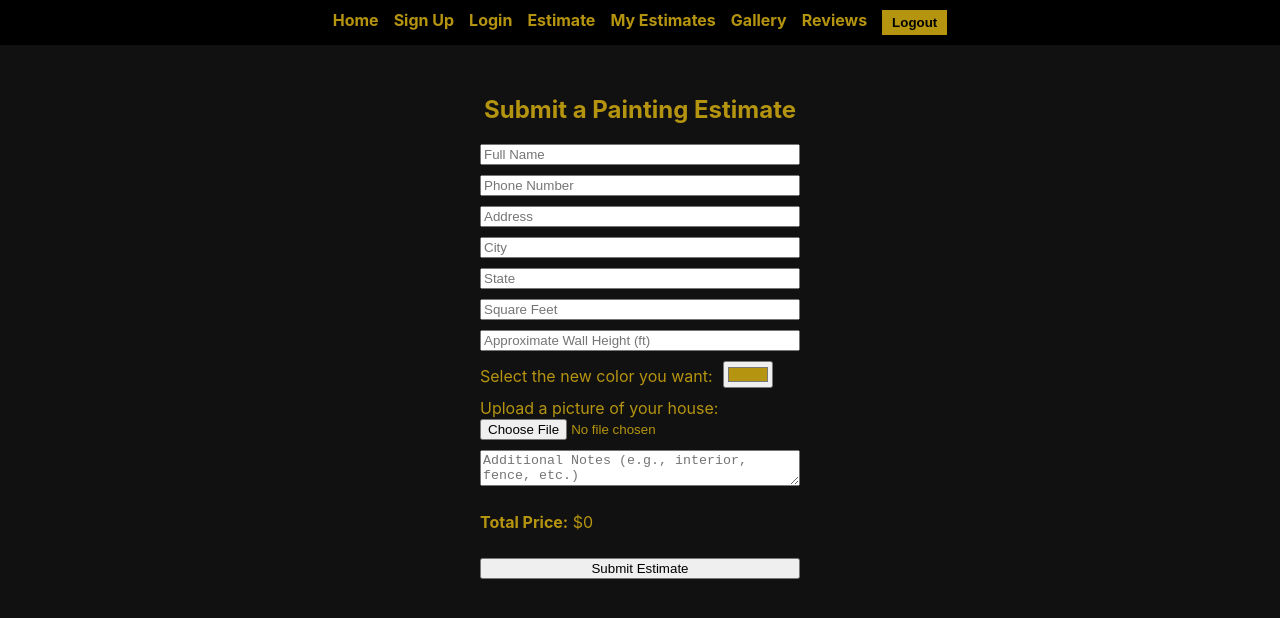
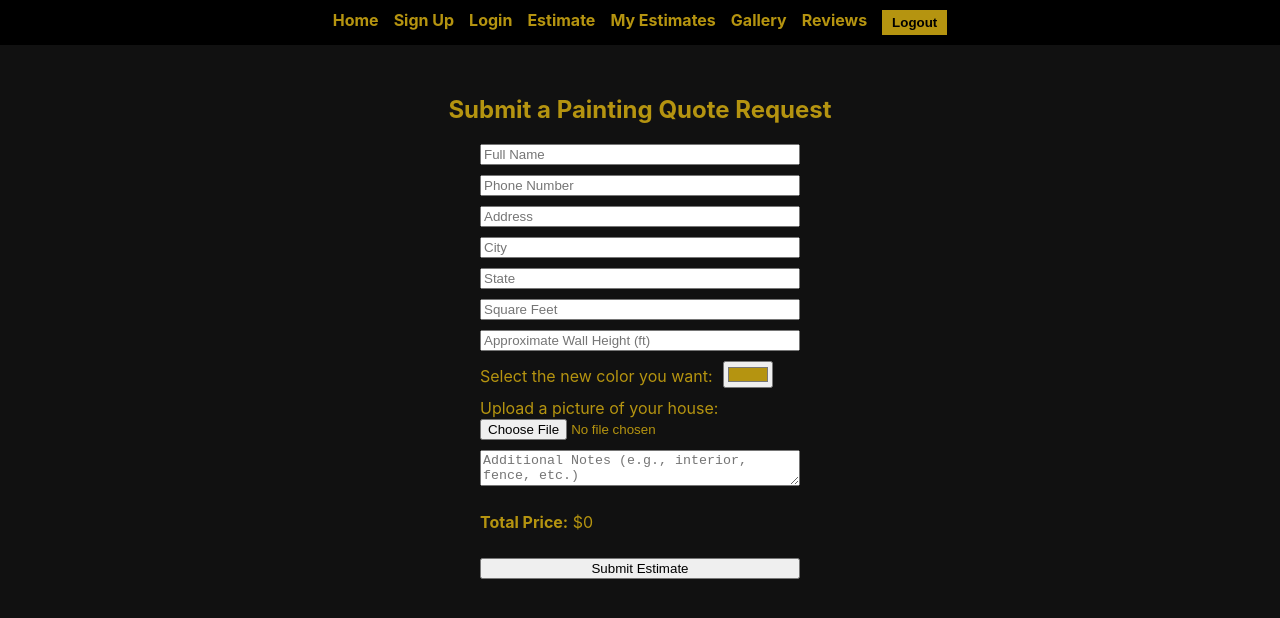
Before and after one commit to ValdemirJunior2020/nb-painting, a React (Create React App) app: page /estimate in a window 1280 px wide. Shown: the top 618 px of the page. Built offline with nearby package versions, Linux system fonts and the light colour scheme; no server answers; sample sign-in values are in the browser's storage.

Commit message:
fix title

```diff
--- a/src/components/EstimateForm.js
+++ b/src/components/EstimateForm.js
@@ -117,7 +117,7 @@ const EstimateForm = () => {
 
   return (
     <div style={styles.container}>
-      <h2>Submit a Painting Estimate</h2>
+      <h2>Submit a Painting Quote Request</h2>
       <form onSubmit={handleSubmit} style={styles.form}>
         <input type="text" name="name" placeholder="Full Name" value={form.name} onChange={handleChange} required />
         <input type="text" name="phone" placeholder="Phone Number" value={form.phone} onChange={handleChange} required />
```
